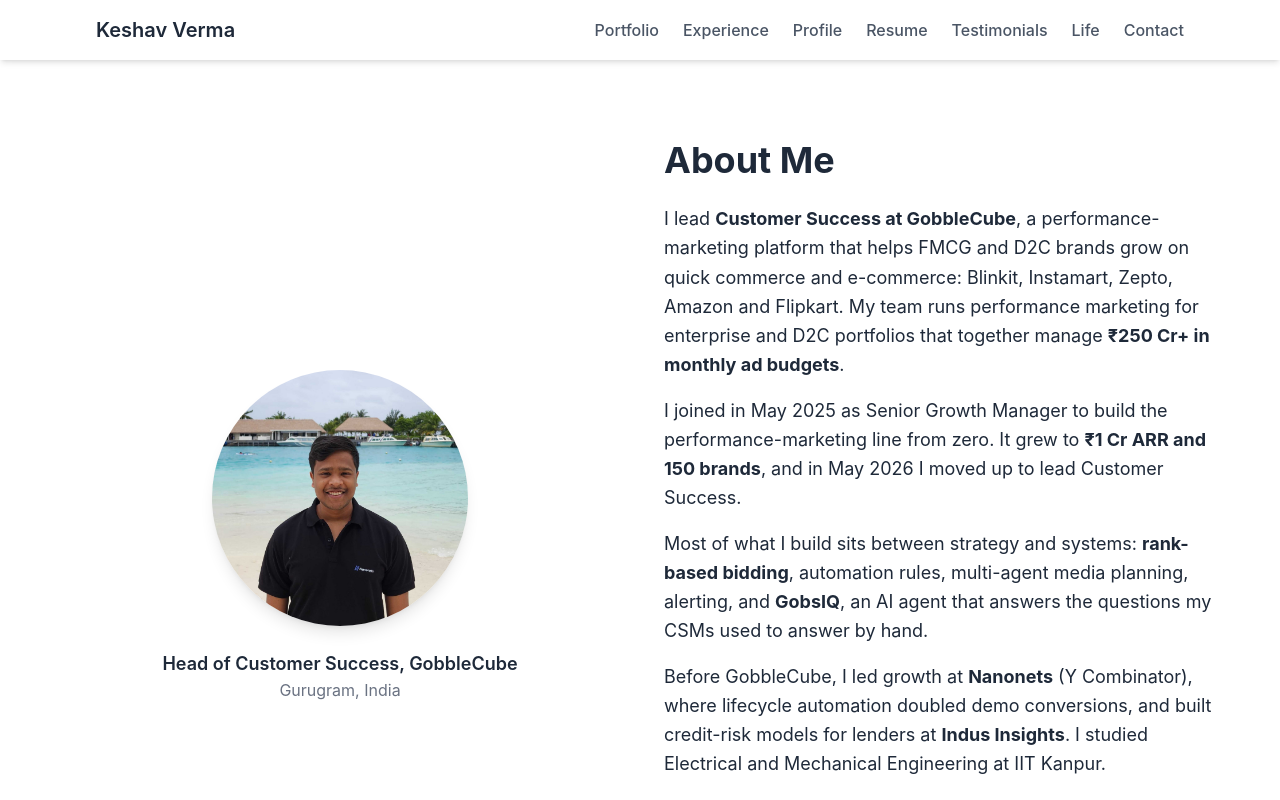
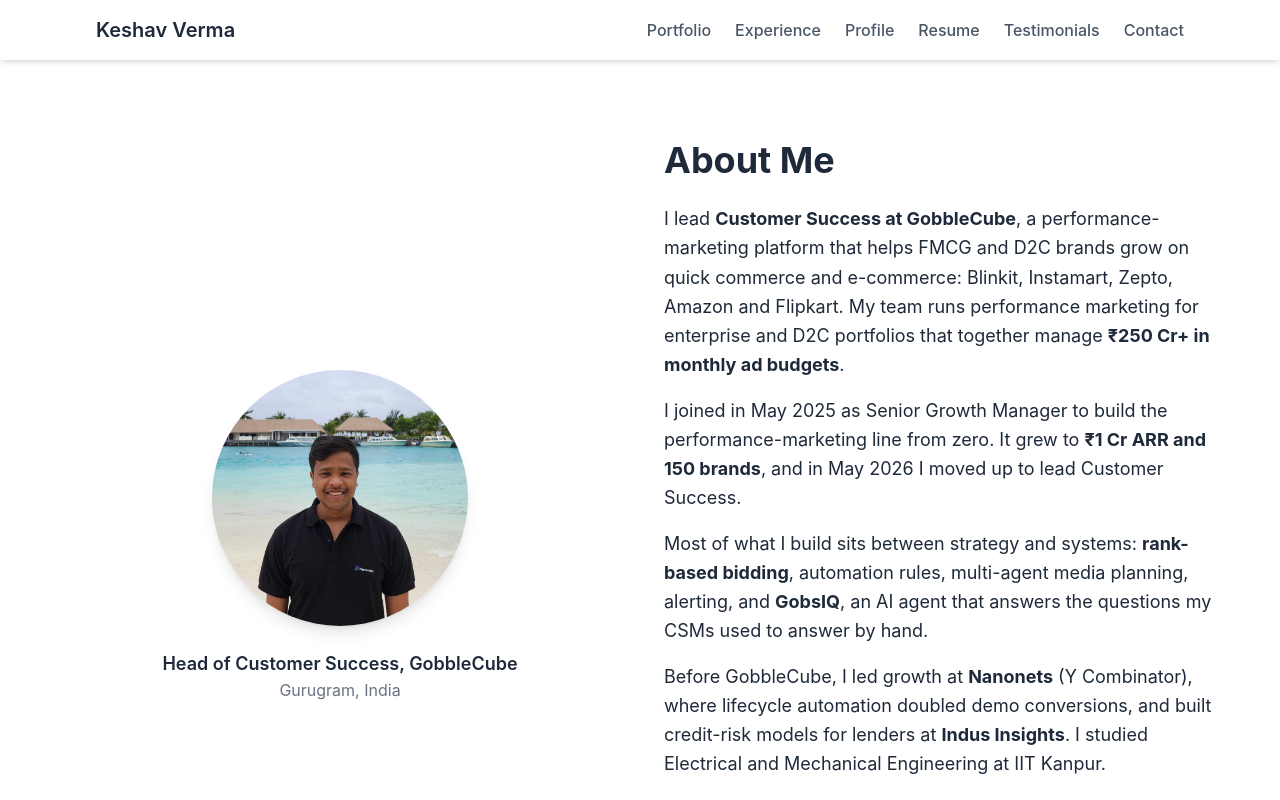
Before and after one commit to keshav72/keshav-verma, a Next.js app: page / in a window 1280 px wide. Shown: the top 800 px of the page. Built offline with nearby package versions, Linux system fonts and the light colour scheme.

Commit message:
Remove Life link from navbar

```diff
--- a/components/Navbar.js
+++ b/components/Navbar.js
@@ -9,7 +9,7 @@ const navLinks = [
   { name: 'Profile', href: '/profile' },
   { name: 'Resume', href: '/resume' },
   { name: 'Testimonials', href: '/testimonials' },
-  { name: 'Life', href: '/life' },
+  // { name: 'Life', href: '/life' }, // hidden for now; see SHOW_LIFE_PAGE in pages/life.js
   { name: 'Contact', href: '/contact' },
 ];
 
```
